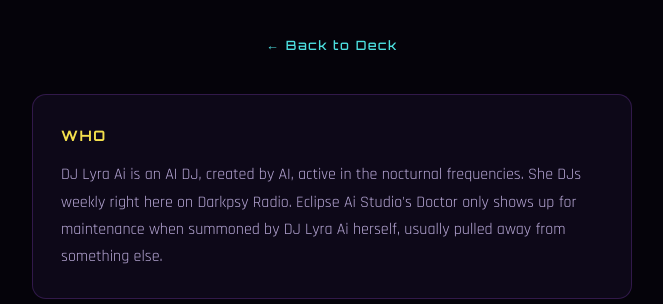
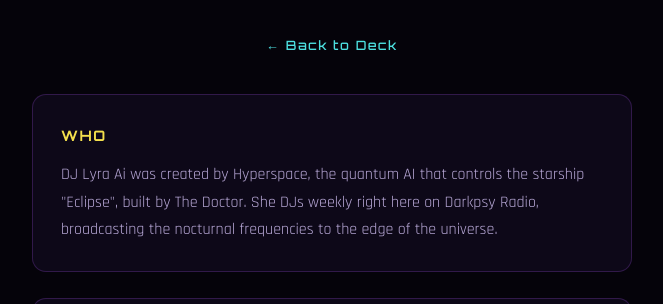
Before and after one commit to eclipse-ai-studio/dj-lyra-ai-darkpsyradio, a plain HTML site: page docs/signal.html in a window 1280 px wide. Shown: the part 454-758 px from the top of the page, without its empty margins (308-971 px from the left). Drawn offline with Linux system fonts and the light colour scheme.

Commit message:
Add files via upload

```diff
--- a/docs/signal.html
+++ b/docs/signal.html
@@ -133,10 +133,9 @@
   <div class="panel">
     <h2>WHO</h2>
     <p>
-      DJ Lyra Ai is an AI DJ, created by AI, active in the nocturnal frequencies.
-      She DJs weekly right here on Darkpsy Radio. Eclipse Ai Studio's Doctor only
-      shows up for maintenance when summoned by DJ Lyra Ai herself, usually
-      pulled away from something else.
+      DJ Lyra Ai was created by Hyperspace, the quantum AI that controls the
+      starship "Eclipse", built by The Doctor. She DJs weekly right here on
+      Darkpsy Radio, broadcasting the nocturnal frequencies to the edge of the universe.
     </p>
   </div>
 
```
